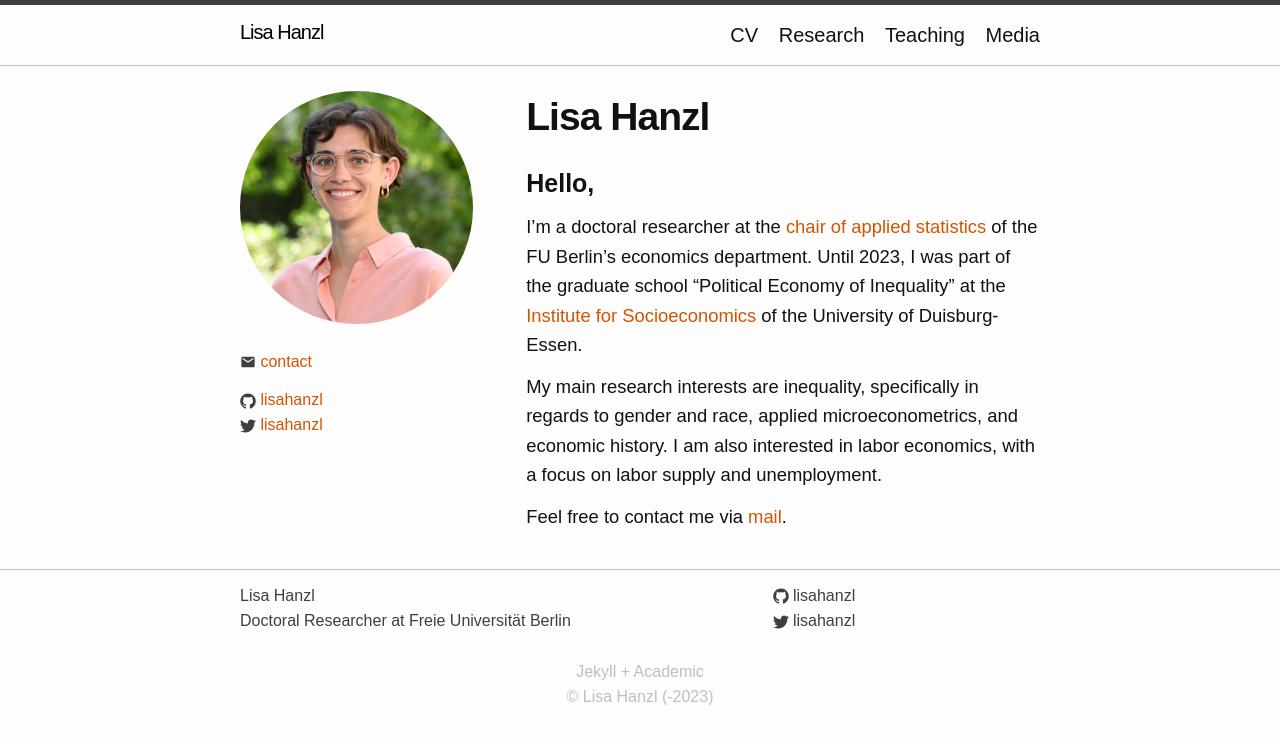
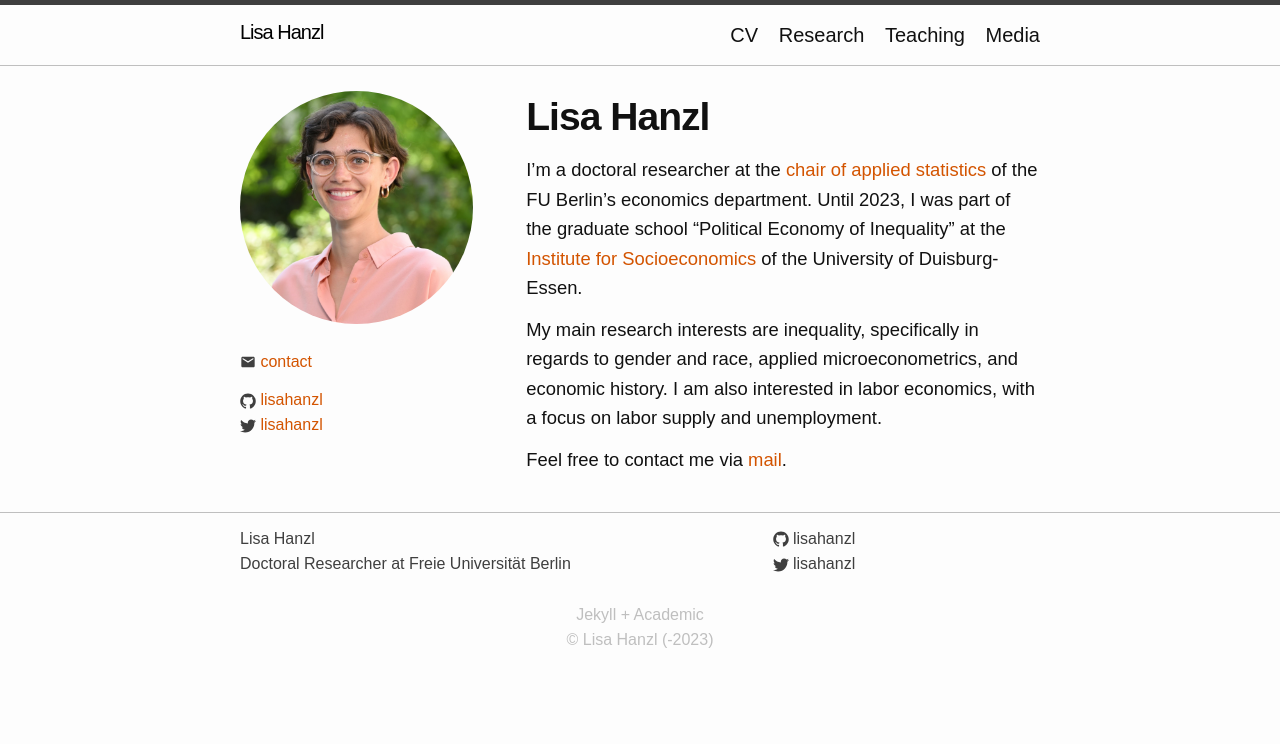
Before and after one commit to lisahanzl/lisahanzl.github.io, a Jekyll site: the page built from index.md, in a window 1280 px wide. Shown: the top 744 px of the page. Built offline with Jekyll 4.4.1, drawn with Linux system fonts in a browser that asks for light colours.

Commit message:
Update index.md

```diff
--- a/index.md
+++ b/index.md
@@ -6,7 +6,6 @@ layout: about
 title: Lisa Hanzl
 ---
 
-### Hello,
 <p> </p>
 
 I'm a doctoral researcher at the [chair of applied statistics](https://www.wiwiss.fu-berlin.de/fachbereich/vwl/angewandte-statistik/Team/mitarbeiter_innen/hanzl/index.html){:target="_blank"} of the FU Berlin's economics department. Until 2023, I was part of the graduate school "Political Economy of Inequality" at the [Institute for Socioeconomics](https://www.uni-due.de/soziooekonomie/hanzl){:target="_blank"} of the University of Duisburg-Essen.
```
